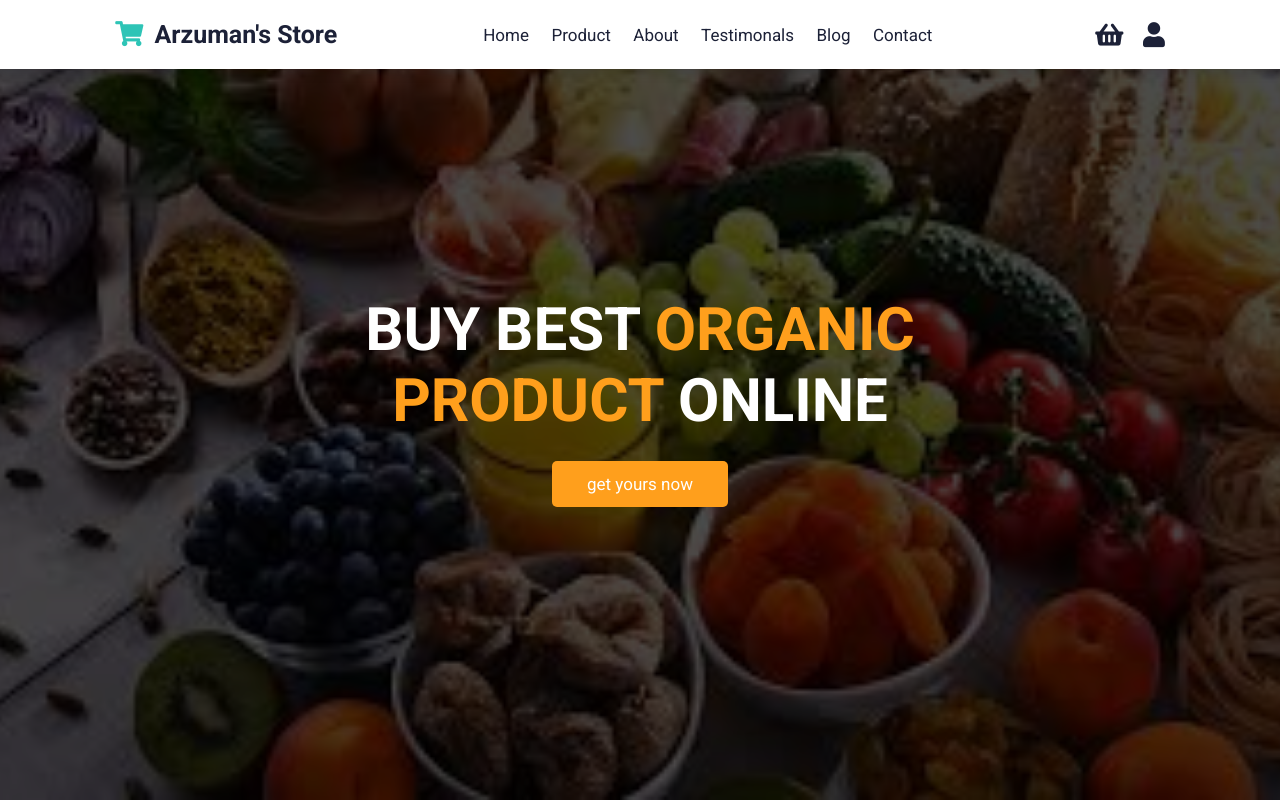
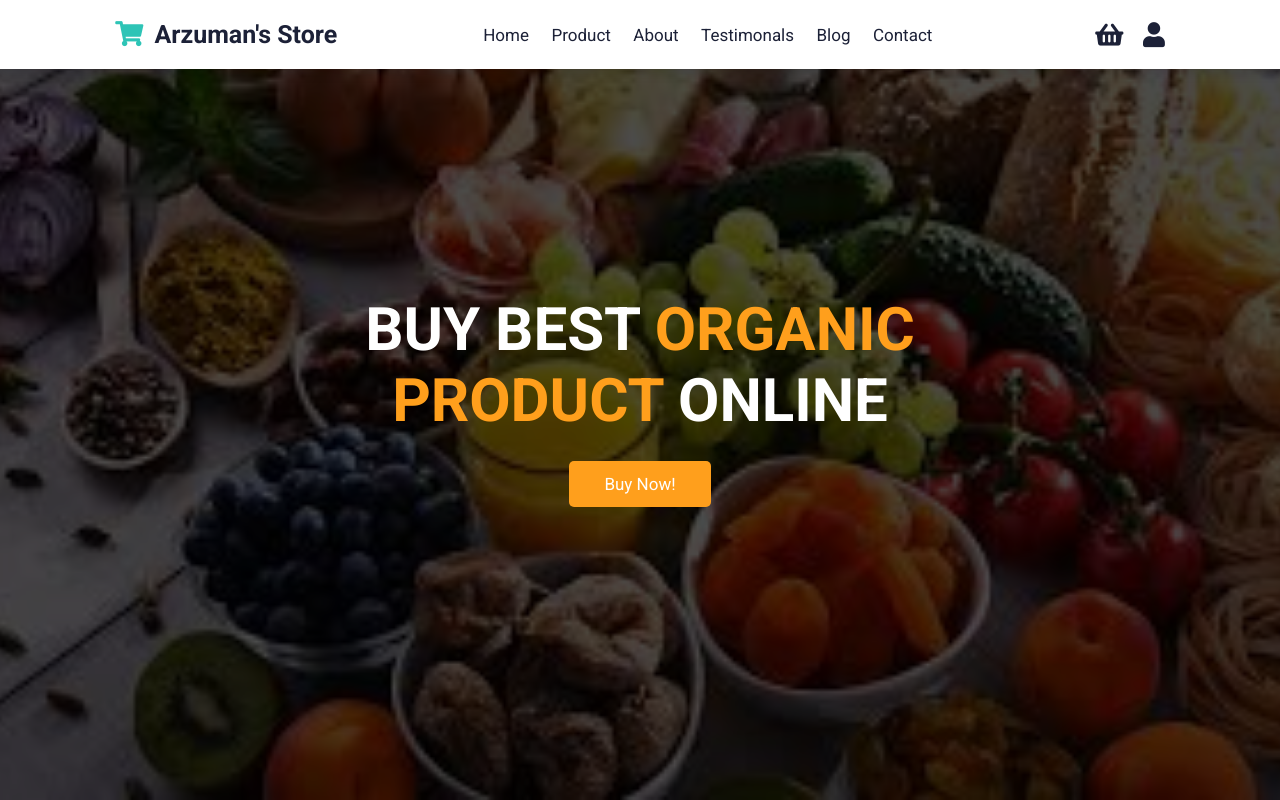
Before and after one commit to arzumanabbasov/web-development-course-wrok, a plain HTML site: page index.html in a window 1280 px wide. Shown: the top 800 px of the page. Drawn offline with nearby package versions, Linux system fonts and the light colour scheme.

Commit message:
Updated Index

```diff
--- a/index.html
+++ b/index.html
@@ -103,7 +103,7 @@
 
         <div class="content">
             <h3>buy best <span> organic product </span> online </h3>
-            <a href="#" class="btn"> get yours now </a>
+            <a href="#" class="btn"> Buy Now! </a>
         </div>
 
     </section>
```
